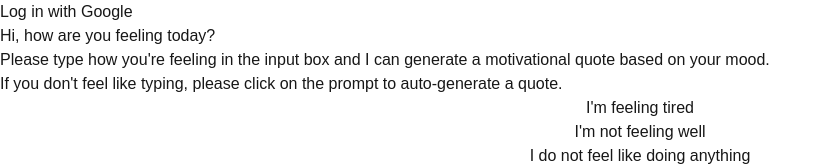
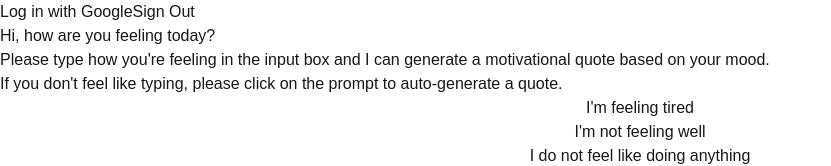
Before and after one commit to AnthonyChen7/motivational-quotes, a Next.js app: page / in a window 1280 px wide. Shown: the top 166 px of the page, without its empty margins (0-831 px from the left). Built offline with nearby package versions, Linux system fonts and the light colour scheme; no server answers.

Commit message:
added sign out button

```diff
--- a/app/page.tsx
+++ b/app/page.tsx
@@ -26,7 +26,6 @@ export default function Home() {
 
       const {error} = await supabase.auth.signInWithOAuth({
         provider: 'google',
-
       });
 
       if (error) {
@@ -40,6 +39,7 @@ export default function Home() {
   return (
     <>
     <button onClick={() => loginWithGoogle()}>Log in with Google</button>
+    <button onClick={async() => { await supabase.auth.signOut(); }}>Sign Out</button>
       <Chat />
     </>
   );
```
